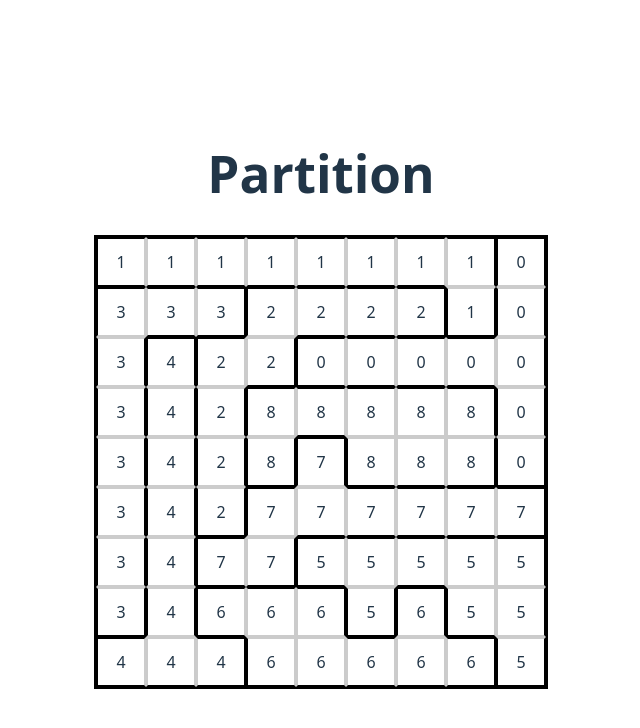
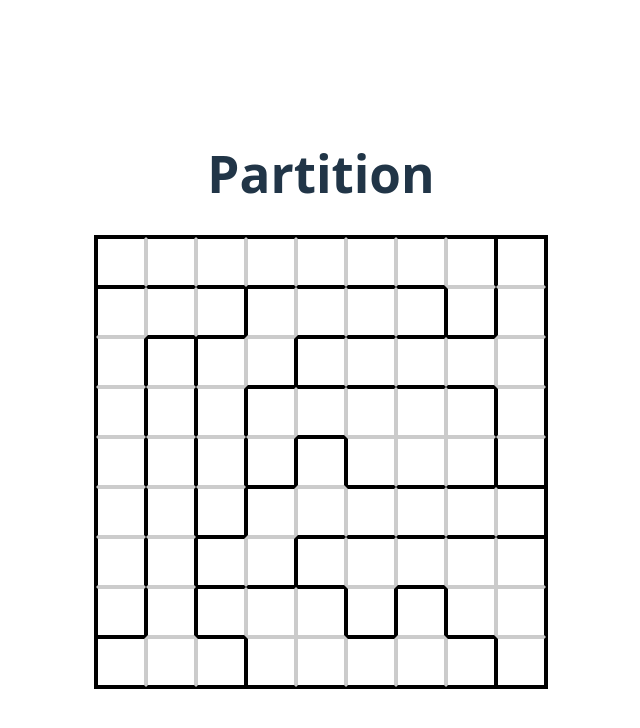
Before and after one commit to loocookie/sudokusudoku, a React (Vite) app: page / in a window 1280 px wide. Shown: the top 728 px of the page, without its empty margins (319-959 px from the left). Built offline with nearby package versions, Linux system fonts and the light colour scheme.

Commit message:
Update App.jsx

```diff
--- a/src/App.jsx
+++ b/src/App.jsx
@@ -1,4 +1,4 @@
-import { useState } from 'react'
+import { useState, useEffect } from 'react'
 import './App.css'
 
 const partition = [
@@ -15,15 +15,70 @@ const partition = [
 
 function App() {
   const [hoveredCell, setHoveredCell] = useState({ row: null, col: null, part: null });
+
+  var [values, setValues] = useState([
+    ["", "", "", "", "", "", "", "", ""],
+    ["", "", "", "", "", "", "", "", ""],
+    ["", "", "", "", "", "", "", "", ""],
+    ["", "", "", "", "", "", "", "", ""],
+    ["", "", "", "", "", "", "", "", ""],
+    ["", "", "", "", "", "", "", "", ""],
+    ["", "", "", "", "", "", "", "", ""],
+    ["", "", "", "", "", "", "", "", ""],
+    ["", "", "", "", "", "", "", "", ""]
+  ])
+
+  useEffect(() => {
+    const handleKeyDown = (event) => {
+      if (hoveredCell !== null) {
+        if (event.key >= "1" && event.key <= "9"){
+          console.log(event.key)
+          setValues((prevValues) => {
+            const newValues = prevValues.map((row) => [...row]);
+            newValues[hoveredCell.row][hoveredCell.col] = event.key;
+            return newValues;
+          });
+        }
+        else {
+          if (event.key === "Backspace" || event.key === "Delete") {
+            setValues((prevValues) => {
+              const newValues = prevValues.map((row) => [...row]);
+              newValues[hoveredCell.row][hoveredCell.col] = "";
+              return newValues;
+            });
+          }
+        }
+      }
+    }
+
+    window.addEventListener("keydown", handleKeyDown);
+    return () => window.removeEventListener("keydown", handleKeyDown);
+  }, [hoveredCell])
+
   return (
     <>
       <h1>Partition</h1>
       <div className="grid_container" style={{width: "450px", height: "450px", aspectRatio: 1 / 1, display: "grid", gridTemplateRows: "repeat(9, 1fr)", border: "2px solid black"}}>
         {partition.map((row, rowIndex) => (
           <div key={rowIndex} className="grid_row" style={{display: "grid", gridTemplateColumns: "repeat(9, 1fr)"}}>
-            {row.map((cell, columnIndex) => (
-              <div key={`${rowIndex}-${columnIndex}`} className="grid_cell"  onMouseEnter={() => setHoveredCell({ row: rowIndex, column: columnIndex, part: partition[rowIndex][columnIndex]})}  onMouseLeave={() => setHoveredCell(null)} style={{display: "flex", width: "100%", alignItems: "center", justifyContent: "center", boxSizing: "border-box", backgroundColor: (hoveredCell?.row === rowIndex || hoveredCell?.column === columnIndex || hoveredCell?.part === partition[rowIndex][columnIndex]) ? "rgba(0, 0, 0, 0.1)" : "white", borderLeft: (columnIndex === 0 || partition[rowIndex][columnIndex] !== partition[rowIndex][columnIndex - 1]) ? "2px solid rgba(0, 0, 0, 1)" : "2px solid rgba(0, 0, 0, 0.2)", borderRight: (columnIndex === 8 || partition[rowIndex][columnIndex] !== partition[rowIndex][columnIndex + 1]) ? "2px solid rgba(0, 0, 0, 1)" : "2px solid rgba(0, 0, 0, 0.2)", borderTop: (rowIndex === 0 || partition[rowIndex][columnIndex] !== partition[rowIndex - 1][columnIndex]) ? "2px solid rgba(0, 0, 0, 1)" : "2px solid rgba(0, 0, 0, 0.2)", borderBottom: (rowIndex === 8 || partition[rowIndex][columnIndex] !== partition[rowIndex + 1][columnIndex]) ? "2px solid rgba(0, 0, 0, 1)" : "2px solid rgba(0, 0, 0, 0.2)"}}>
-                {cell}
+            {row.map((_, columnIndex) => (
+              <div
+                  key={`${rowIndex}-${columnIndex}`}
+                  className="grid_cell"
+                  onMouseEnter={() => setHoveredCell({ row: rowIndex, col: columnIndex, part: partition[rowIndex][columnIndex]})}
+                  onMouseLeave={() => setHoveredCell(null)}
+                  style={{
+                    display: "flex",
+                    width: "100%",
+                    alignItems: "center",
+                    justifyContent: "center",
+                    boxSizing: "border-box",
+                    backgroundColor: (hoveredCell?.row === rowIndex || hoveredCell?.col === columnIndex || hoveredCell?.part === partition[rowIndex][columnIndex]) ? "rgba(0, 0, 0, 0.1)" : "white",
+                    borderLeft: (columnIndex === 0 || partition[rowIndex][columnIndex] !== partition[rowIndex][columnIndex - 1]) ? "2px solid rgba(0, 0, 0, 1)" : "2px solid rgba(0, 0, 0, 0.2)",
+                    borderRight: (columnIndex === 8 || partition[rowIndex][columnIndex] !== partition[rowIndex][columnIndex + 1]) ? "2px solid rgba(0, 0, 0, 1)" : "2px solid rgba(0, 0, 0, 0.2)",
+                    borderTop: (rowIndex === 0 || partition[rowIndex][columnIndex] !== partition[rowIndex - 1][columnIndex]) ? "2px solid rgba(0, 0, 0, 1)" : "2px solid rgba(0, 0, 0, 0.2)",
+                    borderBottom: (rowIndex === 8 || partition[rowIndex][columnIndex] !== partition[rowIndex + 1][columnIndex]) ? "2px solid rgba(0, 0, 0, 1)" : "2px solid rgba(0, 0, 0, 0.2)"}}>
+                {values[rowIndex][columnIndex]}
               </div>
             ))}
           </div>
```
